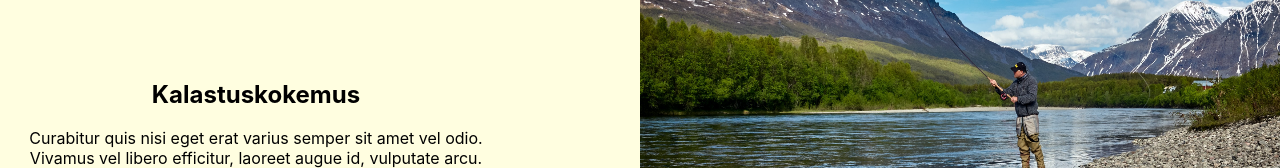
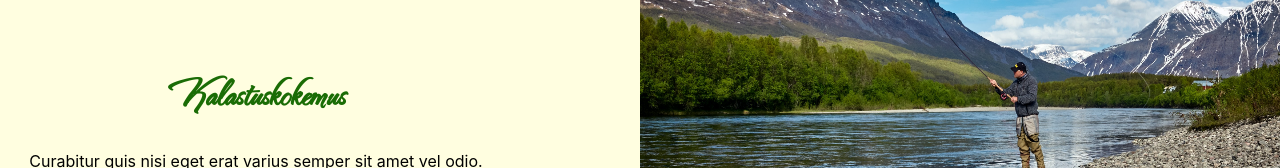
Before and after one commit to Magikarppi/nature-travel-website, a React (Create React App) app: page / in a window 1280 px wide. Shown: the part 902-1070 px from the top of the page. Built offline with nearby package versions, Linux system fonts and the light colour scheme.

Commit message:
Add custom font for h2

```diff
--- a/src/index.css
+++ b/src/index.css
@@ -9,6 +9,12 @@ body,
   font-family: 'Philosopher';
   src: local('Philosopher-Regular'),
     url(./fonts/Philosopher-Regular.ttf) format('truetype');
+}
+
+@font-face {
+  font-family: 'Nautigal';
+  src: local('TheNautigal-Regular'),
+    url('./fonts/TheNautigal-Regular.ttf') format('truetype');
 }
 
 body {
@@ -30,6 +36,12 @@ h1 {
   color: #fffee0;
   font-family: 'Philosopher';
   /* font-size: 40px; */
+}
+
+h2 {
+  color: #1a6c05;
+  font-family: 'Nautigal';
+  font-size: 40px;
 }
 
 .App {
```
Also changed, not shown: src/fonts/TheNautigal-Bold.ttf (added), src/fonts/TheNautigal-Regular.ttf (added).
